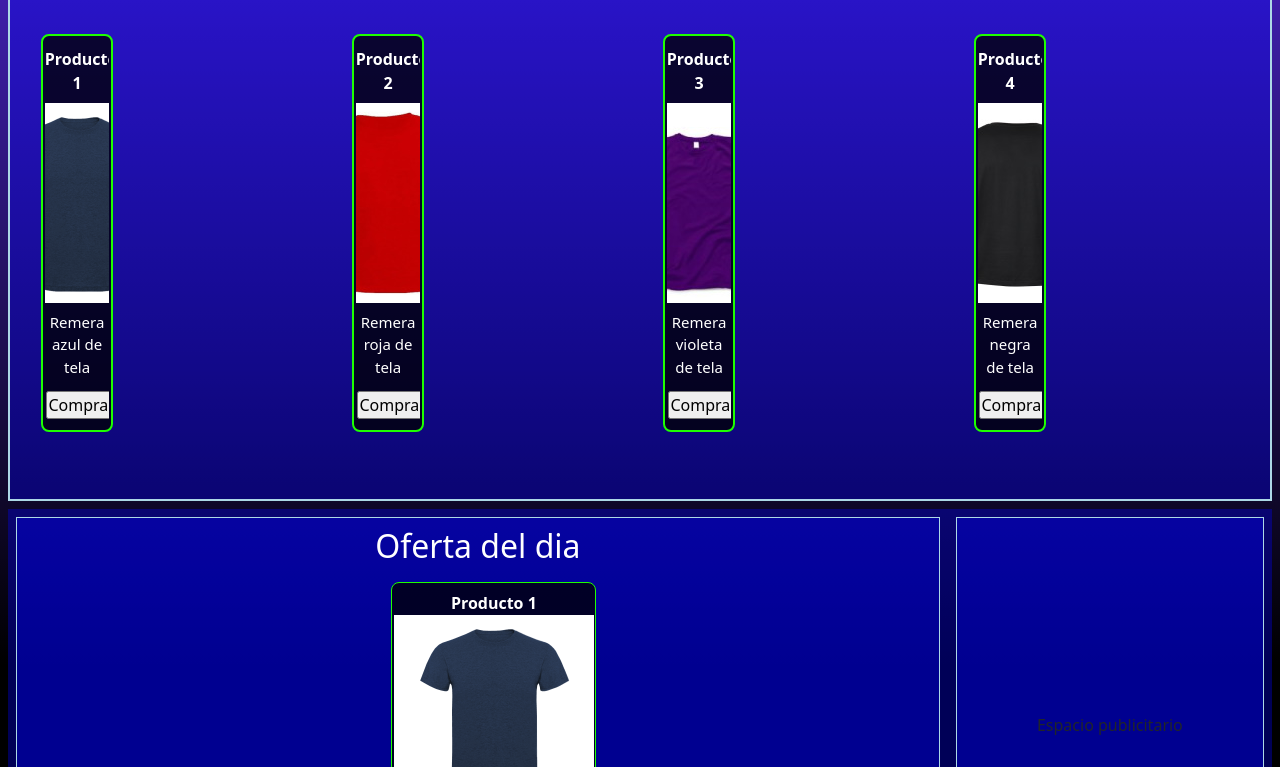
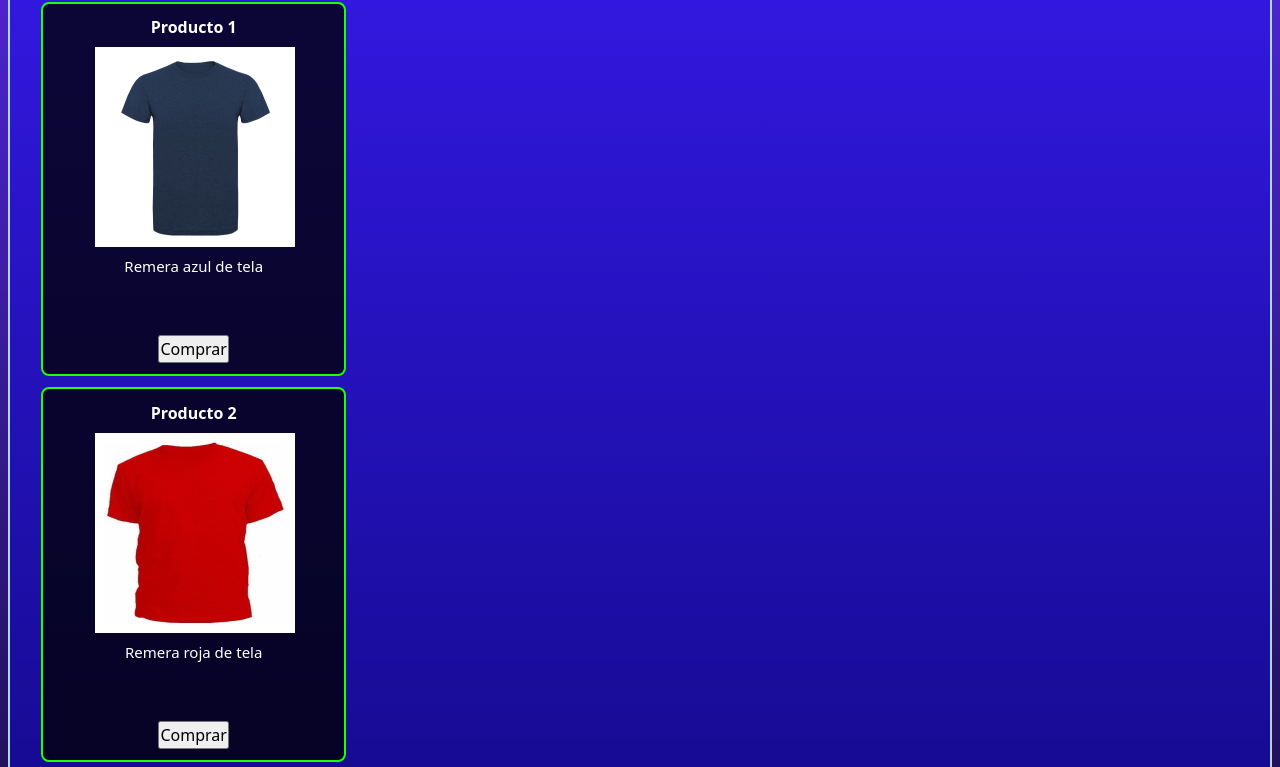
Before and after one commit to MonvaFNK/tienda-de-indumentaria, a plain HTML site: page index.html in a window 1280 px wide. Shown: the part 333-1100 px from the top of the page. Drawn offline with nearby package versions, Linux system fonts and the light colour scheme.

Commit message:
Rama creada

```diff
--- a/css/estilos.css
+++ b/css/estilos.css
@@ -1,8 +1,14 @@
-*{
+* ,
+*:before,
+*:after {
+    -webkit-box-sizing: border-box;
+    -moz-box-sizing: border-box;
+    box-sizing: border-box;
     font-size: 16px;
     padding: 0;
     margin: 0;
 }
+
 :root {
     --text-color: red;
     --box-outline: lightblue;
@@ -122,6 +128,7 @@ footer{
 .navbarOffsetMargin {
     padding-top: 5.7rem;
 }
+
 .header__navegacion--links:hover,
 .header__navegacion--links:focus{
     cursor:pointer;
@@ -148,21 +155,16 @@ footer{
     color: var(--subtitles-white);
     font-weight: bold;
 }
-.productos__contenedor{
+/* .productos__contenedor{
     display:grid;
-    gap: 1.5rem;
-    grid-template-columns: 1fr 1fr 1fr 1fr;
-    padding-block: 1rem;
+    gap: .5rem;
+    padding-block: 2rem;
+    width: min(95%, 70rem);
     margin: 0 auto;
-    justify-content: space-between center;
-    align-items: center;
-    margin-bottom: 2rem;
-    margin-top: 1rem;
     overflow:auto;
-}
+} */
 @media (max-width: 40em){
     .productos__contenedor{
-        display:grid;
         gap: 1.5rem;
         grid-template-columns: 1fr 1fr;
         padding-block: 2rem;
@@ -224,10 +226,9 @@ footer{
     border : 2px solid var(--box-outline-secondary) ;
     transition: ease-in 150ms;
 }
-/* PRUEBA
-.productos__item3::before {
-    content:'';
-    position: absolute;
+
+/* .productos__item3::before {
+    content:"";
     background: var(--box-outline-secondary);
     top: 120%;
     left: 0;
```
